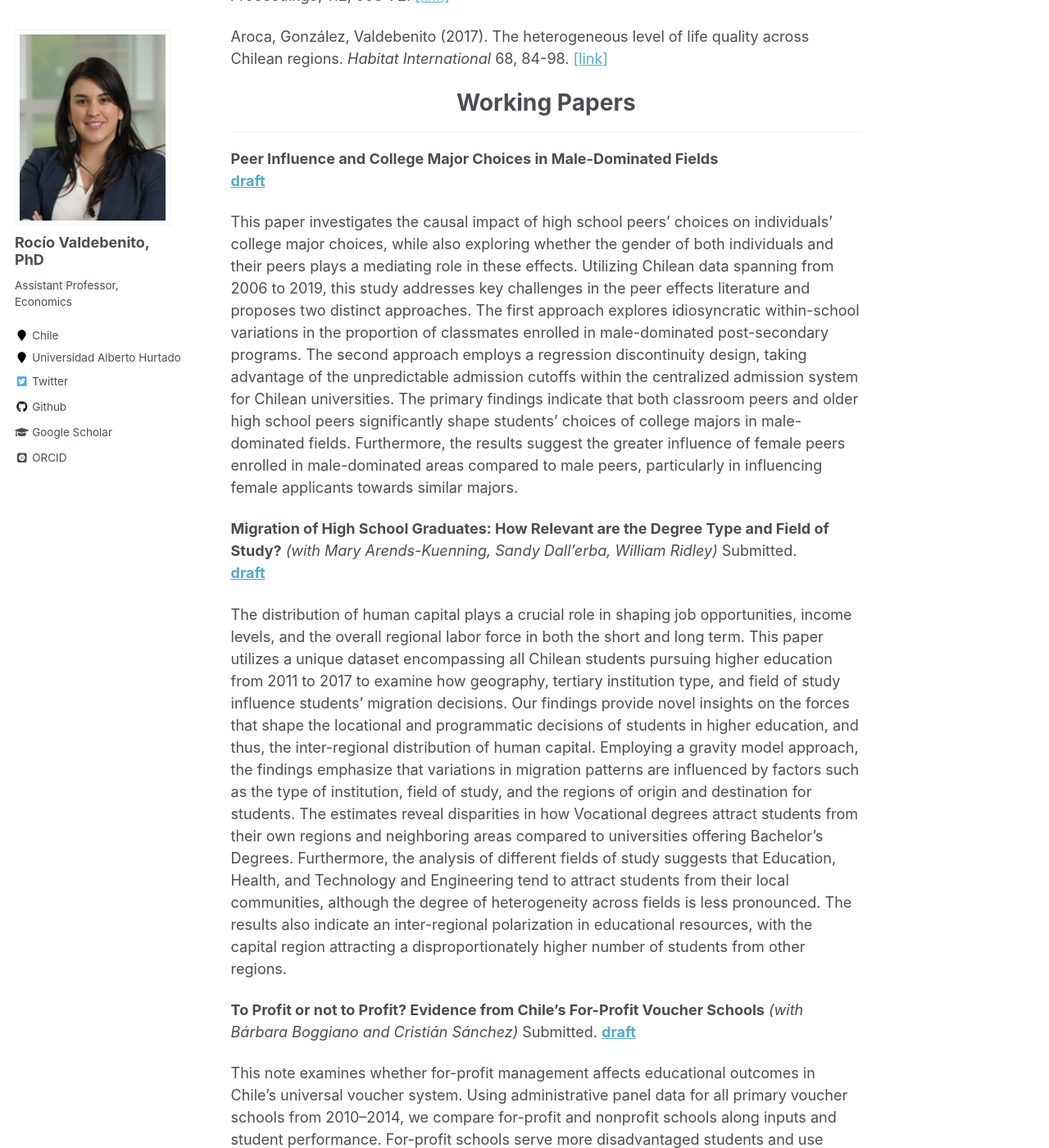
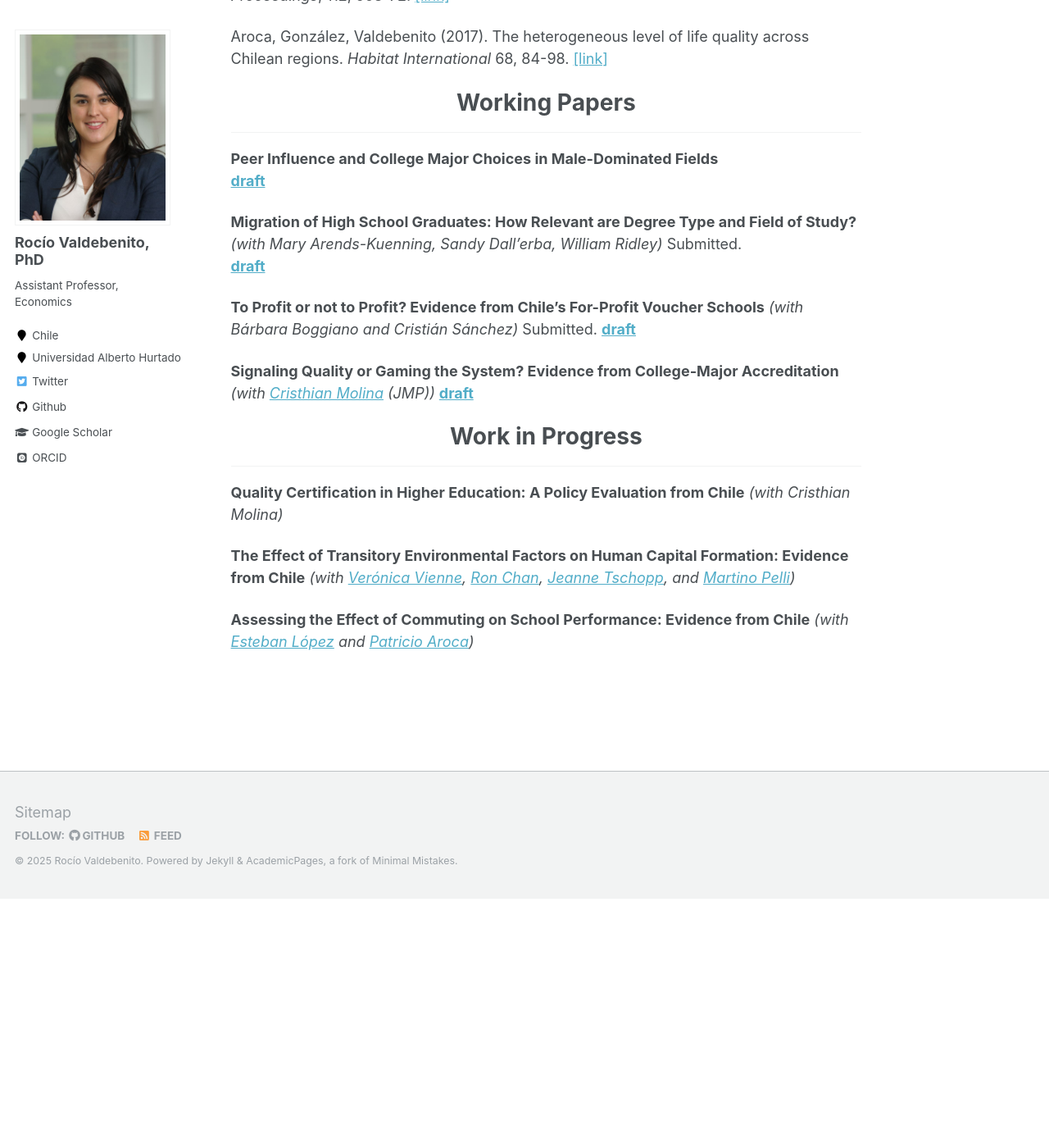
Before and after one commit to rvaldebenito/rvaldebenito.github.io, a Jekyll site: the page built from _pages/publications.md, in a window 1280 px wide and 1400 px high, scrolled down 304 px. Shown: the whole window at 82% size. Built offline with Jekyll 4.4.1, drawn with Linux system fonts in a browser that asks for light colours; some web fonts are replaced; some of the changed text lies outside the part shown.

Commit message:
Update publications.md

```diff
--- a/_pages/publications.md
+++ b/_pages/publications.md
@@ -20,21 +20,22 @@ Aroca, González, Valdebenito (2017). The heterogeneous level of life quality ac
 **Peer Influence and College Major Choices in Male-Dominated Fields** <br/>
 **[draft](https://rvaldebenito.github.io/files/valdebenito_jmp_peers_college.pdf)**
 
- This paper investigates the causal impact of high school peers' choices on individuals' college major choices, while also exploring whether the gender of both individuals and their peers plays a mediating role in these effects. Utilizing Chilean data spanning from 2006 to 2019, this study addresses key challenges in the peer effects literature and proposes two distinct approaches. The first approach explores idiosyncratic within-school variations in the proportion of classmates enrolled in male-dominated post-secondary programs. The second approach employs a regression discontinuity design, taking advantage of the unpredictable admission cutoffs within the centralized admission system for Chilean universities. The primary findings indicate that both classroom peers and older high school peers significantly shape students' choices of college majors in male-dominated fields. Furthermore, the results suggest the greater influence of female peers enrolled in male-dominated areas compared to male peers, particularly in influencing female applicants towards similar majors.
-
-**Migration of High School Graduates: How Relevant are the Degree Type and Field of Study?**
+**Migration of High School Graduates: How Relevant are Degree Type and Field of Study?**
 *(with Mary Arends-Kuenning, Sandy Dall'erba, William Ridley)* Submitted.
 <br/>
 **[draft](https://rvaldebenito.github.io/files/valdebenito_et_al_migration_paper.pdf)**
-
-The distribution of human capital plays a crucial role in shaping job opportunities, income levels, and the overall regional labor force in both the short and long term. This paper utilizes a unique dataset encompassing all Chilean students pursuing higher education from 2011 to 2017 to examine how geography, tertiary institution type, and field of study influence students' migration decisions. Our findings provide novel insights on the forces that shape the locational and programmatic decisions of students in higher education, and thus, the inter-regional distribution of human capital. Employing a gravity model approach, the findings emphasize that variations in migration patterns are influenced by factors such as the type of institution, field of study, and the regions of origin and destination for students. The estimates reveal disparities in how Vocational degrees attract students from their own regions and neighboring areas compared to universities offering Bachelor's Degrees. Furthermore, the analysis of different fields of study suggests that Education, Health, and Technology and Engineering tend to attract students from their local communities, although the degree of heterogeneity across fields is less pronounced. The results also indicate an inter-regional polarization in educational resources, with the capital region attracting a disproportionately higher number of students from other regions.
-
 
 **To Profit or not to Profit? Evidence from Chile’s For-Profit Voucher Schools**
 *(with Bárbara Boggiano and Cristián Sánchez)* Submitted.
 **[draft](https://papers.ssrn.com/sol3/papers.cfm?abstract_id=5390405)**
 
-This note examines whether for-profit management affects educational outcomes in Chile’s universal voucher system. Using administrative panel data for all primary voucher schools from 2010–2014, we compare for-profit and nonprofit schools along inputs and student performance. For-profit schools serve more disadvantaged students and use lower-cost inputs, such as less-qualified teachers, but provide more instruction hours and smaller classes. Once observable characteristics are controlled for, we find no significant differences in standardized test scores between for-profit and nonprofit schools. These results suggest that in this context, allowing for-profit management neither improves nor harms measured educational outcomes.
+
+**Signaling Quality or Gaming the System? Evidence from College-Major Accreditation**
+*(with [Cristhian Molina](https://cmolinag.github.io/) (JMP))*
+**[draft](https://cmolinag.github.io/assets/pdf/JMP_SignalingorGaming.pdf)**
+
+
+
 
 # <center> Work in Progress </center>
 - - -
```
